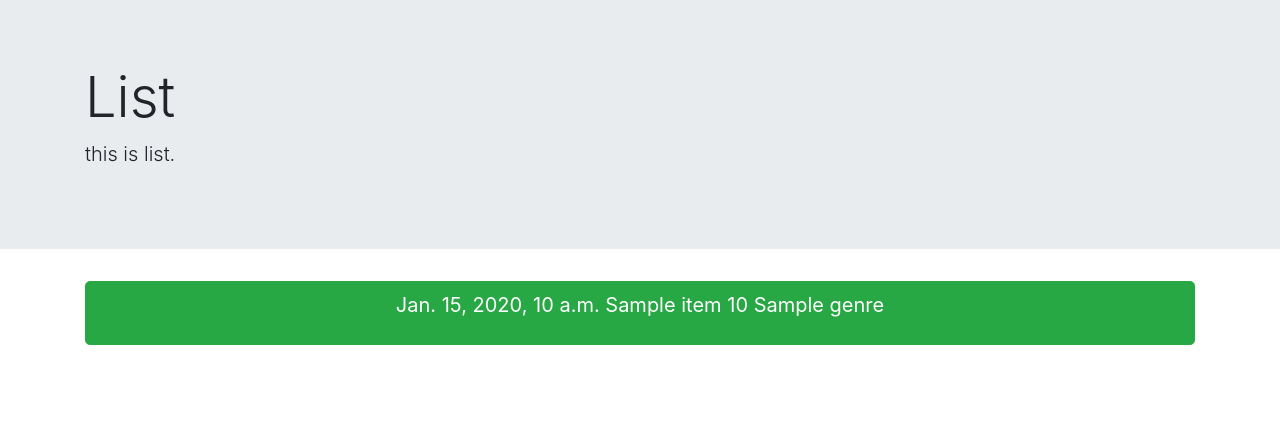
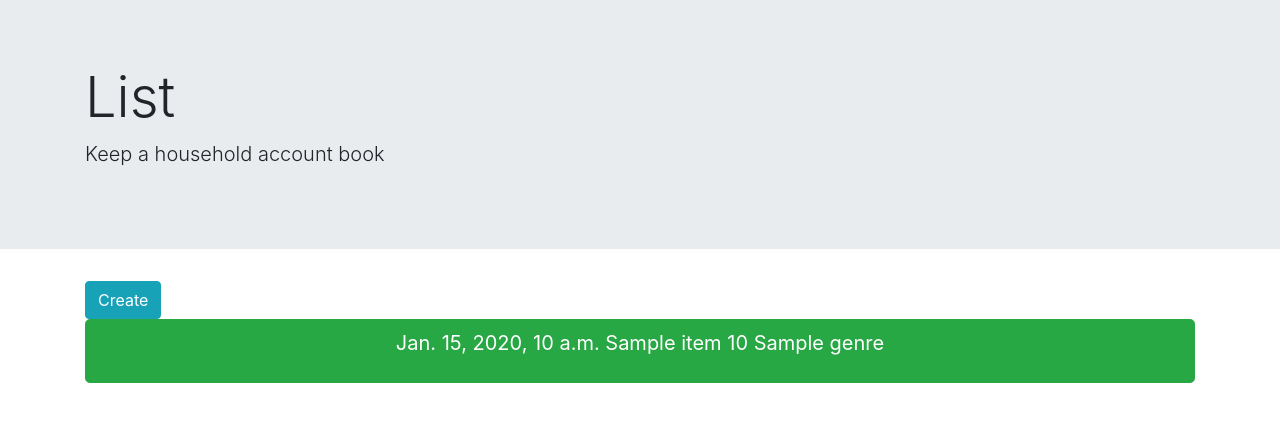
Before and after one commit to darshimo/expense, a Django app: template src/templates/list.html in a window 1280 px wide. Shown: the top 422 px of the page. Run offline with Django 3.2, Linux system fonts and the light colour scheme; the template is opened without the code that fills it: most values are stand-ins (such as "Sample title", 1, 10 or a date in 2020); some libraries are stand-ins or nearby versions.

Commit message:
fix htmls

```diff
--- a/src/templates/create.html
+++ b/src/templates/create.html
@@ -7,6 +7,7 @@ create
 {% block content %}
 <form action="" method="POST">{% csrf_token %}
     {{form.as_p}}
-    <input type="submit" value="create">
+    <input type="submit" value="Create">
 </form>
+<a href={% url 'list' %}>Back</a>
 {% endblock content %}
--- a/src/templates/delete.html
+++ b/src/templates/delete.html
@@ -12,7 +12,7 @@ delete "{{ object.pk }}"
 {{object.genre}}
 {{object.is_outgo}}
 <form action="" method="POST">{% csrf_token %}
-    <input type="submit" value="delete">
+    <input type="submit" value="Delete">
 </form>
-<a href={% url 'detail' object.pk %}>cancel</a>
+<a href={% url 'detail' object.pk %}>Cancel</a>
 {% endblock content %}
--- a/src/templates/detail.html
+++ b/src/templates/detail.html
@@ -23,8 +23,8 @@ update "{{ object.pk }}"
 <p>genre : {{ object.genre }}</p>
 <p>memo : {{ object.memo }}</p>
 <a href={% url 'update' object.pk %} class="btn btn-info btn-lg" tabindex="-1" role="button"
-    aria-disabled="true">update</a>
+    aria-disabled="true">Update</a>
 <a href={% url 'delete' object.pk %} class="btn btn-danger btn-lg" tabindex="-1" role="button"
-    aria-disabled="true">delete</a>
-<a href={% url 'list' %}>back</a>
+    aria-disabled="true">Delete</a>
+<a href={% url 'list' %}>Back</a>
 {% endblock content %}
--- a/src/templates/list.html
+++ b/src/templates/list.html
@@ -6,15 +6,24 @@ list
 
 
 {% block header %}
+
 <div class="jumbotron jumbotron-fluid">
     <div class="container">
         <h1 class="display-4">List</h1>
-        <p class="lead">this is list.</p>
+        <p class="lead">Keep a household account book</p>
     </div>
 </div>
+
 {% endblock header %}
 
 {% block content %}
+
+<div class="container">
+    <a href="{% url 'create' %}" class="btn btn-info" tabindex="-1" role="button" aria-disabled="true">
+        Create
+    </a>
+</div>
+
 {% for item in object_list %}
 <div class="container">
     <a href={% url 'detail' item.pk %} class="btn btn-{{ item.is_outgo|yesno:'primary,success' }} btn-lg btn-block"
--- a/src/templates/update.html
+++ b/src/templates/update.html
@@ -9,9 +9,9 @@ update "{{ object.pk }}"
 
 <form action="" method="POST">{% csrf_token %}
     {{ form.as_p }}
-    <input type="submit" value="update">
+    <input type="submit" value="Update">
 </form>
-<a href={% url 'detail' object.pk %}>cancel</a>
+<a href={% url 'detail' object.pk %}>Cancel</a>
 
 
 <!--
```
